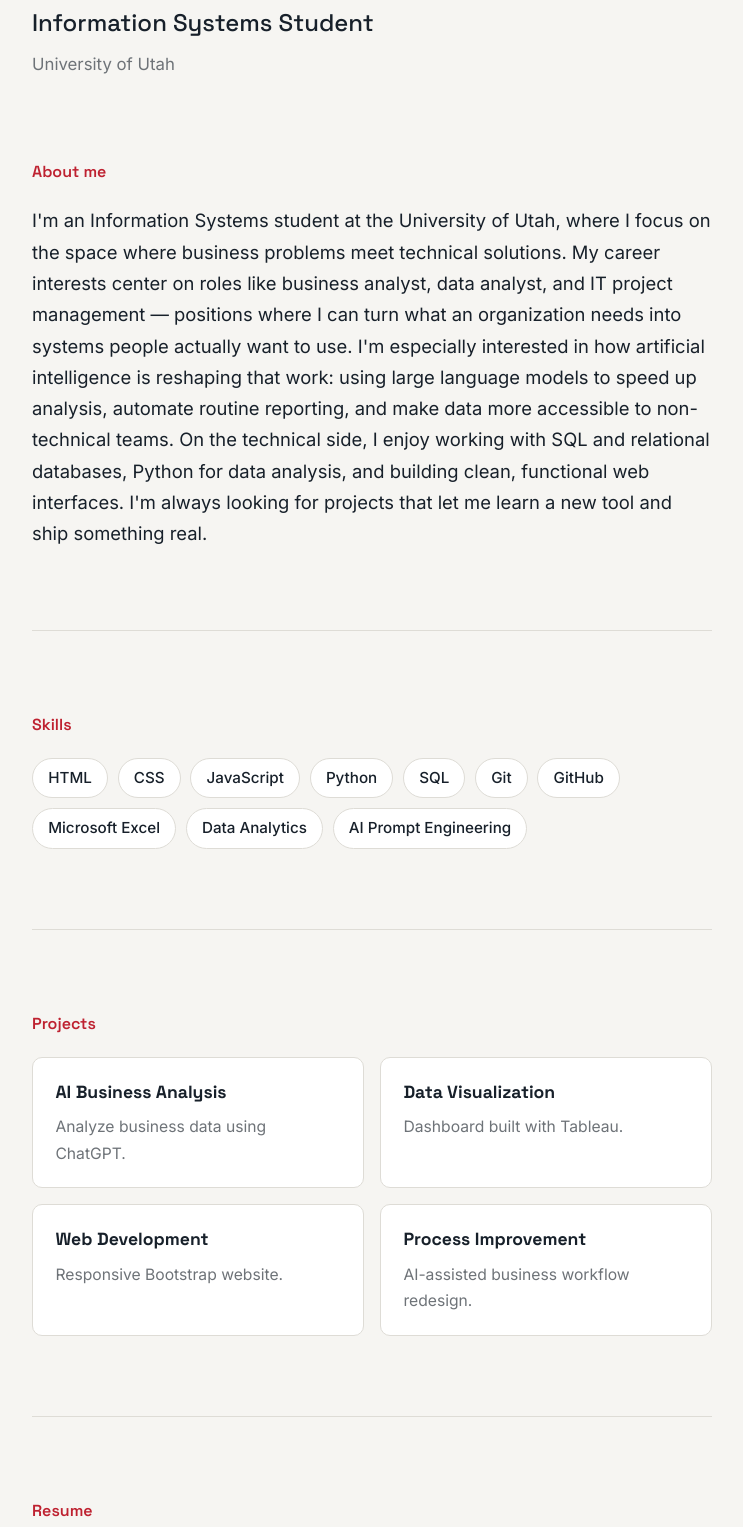
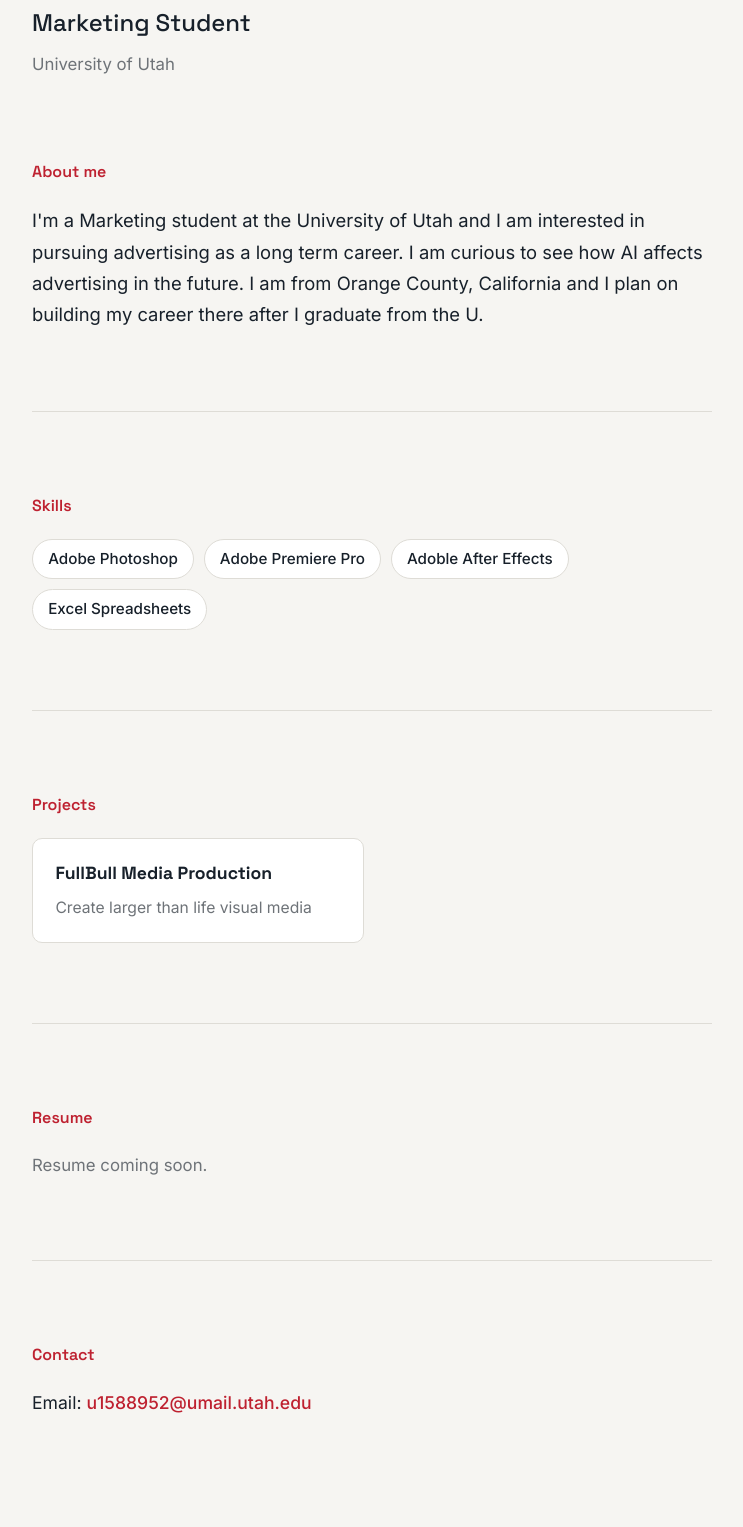
Before and after one commit to cameron-tusa/cameron-tusa.github.io, a plain HTML site: page index.html in a window 1280 px wide. Shown: the part 295-1822 px from the top of the page, without its empty margins (268-1011 px from the left). Drawn offline with Linux system fonts and the light colour scheme.

Commit message:
Update index.html

```diff
--- a/index.html
+++ b/index.html
@@ -3,10 +3,8 @@
 <head>
   <meta charset="UTF-8" />
   <meta name="viewport" content="width=device-width, initial-scale=1.0" />
-  <!-- ▼ REPLACE with your name -->
-  <title>Jane Smith — Portfolio</title>
+  <title>Cameron Tusa — Portfolio</title>
 
-  <!-- Fonts: Space Grotesk (headings) + Inter (body) -->
   <link rel="preconnect" href="https://fonts.googleapis.com" />
   <link rel="preconnect" href="https://fonts.gstatic.com" crossorigin />
   <link href="https://fonts.googleapis.com/css2?family=Inter:wght@400;500;600&family=Space+Grotesk:wght@500;600;700&display=swap" rel="stylesheet" />
@@ -15,7 +13,7 @@
     :root {
       --paper:   #F6F5F2;
       --ink:     #17202A;
-      --crimson: #BE2130;   /* accent — a nod to University of Utah */
+      --crimson: #BE2130;
       --muted:   #6E7378;
       --line:    #DEDCD6;
       --card:    #FFFFFF;
@@ -32,7 +30,6 @@
       -webkit-font-smoothing: antialiased;
     }
 
-    /* ---------- Navigation ---------- */
     .nav {
       position: sticky; top: 0; z-index: 50;
       background: rgba(246,245,242,0.9);
@@ -63,7 +60,6 @@
       font-size: 1.5rem; color: var(--ink); line-height: 1;
     }
 
-    /* ---------- Layout ---------- */
     .wrap { max-width: 760px; margin: 0 auto; padding: 0 clamp(1.25rem, 5vw, 2.5rem); }
     section { padding: clamp(3rem, 8vw, 5rem) 0; border-bottom: 1px solid var(--line); }
     section:last-of-type { border-bottom: 0; }
@@ -74,7 +70,6 @@
       margin: 0 0 1.25rem;
     }
 
-    /* ---------- Header / Hero ---------- */
     .hero { padding-top: clamp(3.5rem, 10vw, 6rem); }
     .name {
       font-family: "Space Grotesk", sans-serif;
@@ -86,17 +81,17 @@
     .title { font-family: "Space Grotesk", sans-serif; font-weight: 500; font-size: clamp(1.15rem, 3.5vw, 1.5rem); margin: 0; }
     .school { font-size: 1.05rem; color: var(--muted); margin: 0.35rem 0 0; }
 
-    /* ---------- About ---------- */
+
     .about-text { font-size: 1.15rem; max-width: 62ch; margin: 0; }
 
-    /* ---------- Skills ---------- */
+
     .skills { display: flex; flex-wrap: wrap; gap: 0.6rem; list-style: none; margin: 0; padding: 0; }
     .skills li {
       background: var(--card); border: 1px solid var(--line);
       border-radius: 999px; padding: 0.4rem 0.95rem; font-size: 0.95rem; font-weight: 500;
     }
 
-    /* ---------- Projects ---------- */
+
     .projects { display: grid; grid-template-columns: 1fr 1fr; gap: 1rem; }
     .project {
       background: var(--card); border: 1px solid var(--line);
@@ -105,7 +100,6 @@
     .project h3 { font-family: "Space Grotesk", sans-serif; font-size: 1.1rem; margin: 0 0 0.4rem; }
     .project p { margin: 0; color: var(--muted); font-size: 0.98rem; }
 
-    /* ---------- Resume ---------- */
     .btn {
       display: inline-block; text-decoration: none;
       background: var(--crimson); color: #fff; font-weight: 600;
@@ -114,7 +108,6 @@
     .btn:hover { background: #9e1a27; }
     .resume-soon { color: var(--muted); font-size: 1.05rem; margin: 0; }
 
-    /* ---------- Contact ---------- */
     .contact { list-style: none; margin: 0; padding: 0; font-size: 1.1rem; }
     .contact li { margin-bottom: 0.6rem; }
     .contact a { color: var(--crimson); text-decoration: none; font-weight: 500; }
@@ -122,10 +115,9 @@
 
     footer { text-align: center; padding: 2rem 1rem; color: var(--muted); font-size: 0.9rem; }
 
-    /* ---------- Accessibility ---------- */
     :focus-visible { outline: 2px solid var(--crimson); outline-offset: 3px; }
 
-    /* ---------- One page-load reveal ---------- */
+
     .reveal { opacity: 0; transform: translateY(14px); animation: rise 0.7s cubic-bezier(0.2,0.7,0.2,1) forwards; }
     .reveal.d1 { animation-delay: 0.08s; }
     .reveal.d2 { animation-delay: 0.18s; }
@@ -152,8 +144,8 @@
   <!-- ============ NAVIGATION ============ -->
   <nav class="nav">
     <div class="nav-inner">
-      <!-- ▼ REPLACE with your name -->
-      <a href="#top" class="nav-brand">Jane Smith</a>
+
+      <a href="#top" class="nav-brand">Cameron Tusa</a>
       <button class="nav-toggle" aria-label="Toggle menu" aria-expanded="false">☰</button>
       <ul class="nav-links">
         <li><a href="#about">About</a></li>
@@ -170,9 +162,9 @@
     <!-- ============ HEADER / HERO ============ -->
     <header class="hero">
       <!-- ▼ REPLACE name, title, and school -->
-      <h1 class="name reveal">Jane Smith</h1>
+      <h1 class="name reveal">Cameron Tusa</h1>
       <hr class="rule reveal d1" />
-      <p class="title reveal d1">Information Systems Student</p>
+      <p class="title reveal d1">Marketing Student</p>
       <p class="school reveal d2">University of Utah</p>
     </header>
 
@@ -182,16 +174,7 @@
       <!-- ▼ REWRITE in your own voice, ~100–150 words.
            Must mention: major, career interests, AI interests, technical interests -->
       <p class="about-text">
-        I'm an Information Systems student at the University of Utah, where I focus on
-        the space where business problems meet technical solutions. My career interests
-        center on roles like business analyst, data analyst, and IT project management —
-        positions where I can turn what an organization needs into systems people
-        actually want to use. I'm especially interested in how artificial intelligence
-        is reshaping that work: using large language models to speed up analysis,
-        automate routine reporting, and make data more accessible to non-technical
-        teams. On the technical side, I enjoy working with SQL and relational databases,
-        Python for data analysis, and building clean, functional web interfaces. I'm
-        always looking for projects that let me learn a new tool and ship something real.
+        I'm a Marketing student at the University of Utah and I am interested in pursuing advertising as a long term career. I am curious to see how AI affects advertising in the future. I am from Orange County, California and I plan on building my career there after I graduate from the U.
       </p>
     </section>
 
@@ -200,16 +183,12 @@
       <h2 class="section-label">Skills</h2>
       <!-- ▼ EDIT this list -->
       <ul class="skills">
-        <li>HTML</li>
-        <li>CSS</li>
-        <li>JavaScript</li>
-        <li>Python</li>
-        <li>SQL</li>
-        <li>Git</li>
-        <li>GitHub</li>
-        <li>Microsoft Excel</li>
-        <li>Data Analytics</li>
-        <li>AI Prompt Engineering</li>
+        <li>Adobe Photoshop</li>
+        <li>Adobe Premiere Pro</li>
+        <li>Adoble After Effects</li>
+        <li>Excel Spreadsheets</li>
+
+
       </ul>
     </section>
 
@@ -219,20 +198,8 @@
       <!-- ▼ UPDATE these throughout the semester -->
       <div class="projects">
         <div class="project">
-          <h3>AI Business Analysis</h3>
-          <p>Analyze business data using ChatGPT.</p>
-        </div>
-        <div class="project">
-          <h3>Data Visualization</h3>
-          <p>Dashboard built with Tableau.</p>
-        </div>
-        <div class="project">
-          <h3>Web Development</h3>
-          <p>Responsive Bootstrap website.</p>
-        </div>
-        <div class="project">
-          <h3>Process Improvement</h3>
-          <p>AI-assisted business workflow redesign.</p>
+          <h3>FullBull Media Production</h3>
+          <p>Create larger than life visual media</p>
         </div>
       </div>
     </section>
@@ -251,15 +218,13 @@
       <h2 class="section-label">Contact</h2>
       <!-- ▼ REPLACE with your real links -->
       <ul class="contact">
-        <li>Email: <a href="mailto:u1234567@utah.edu">u1234567@utah.edu</a></li>
-        <li>LinkedIn: <a href="https://www.linkedin.com/in/your-handle" target="_blank" rel="noopener">linkedin.com/in/your-handle</a></li>
-        <li>GitHub: <a href="https://github.com/your-username" target="_blank" rel="noopener">github.com/your-username</a></li>
+        <li>Email: <a href="mailto:u1234567@utah.edu">u1588952@umail.utah.edu</a></li>
       </ul>
     </section>
 
   </div>
 
-  <footer>© 2026 Jane Smith · Built for IS 3060</footer>
+
 
   <script>
     const btn  = document.querySelector('.nav-toggle');
```
